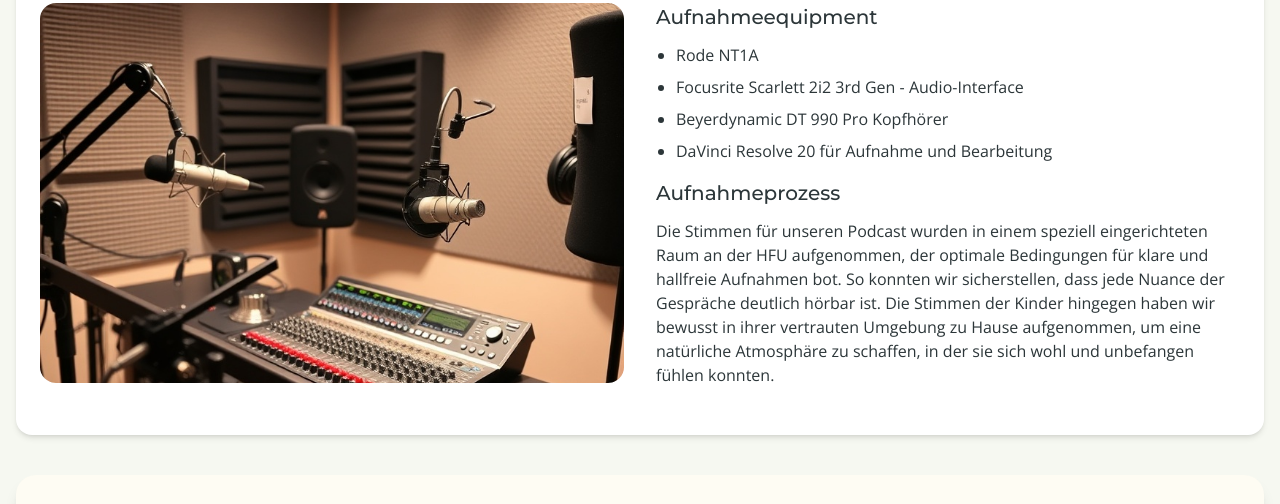
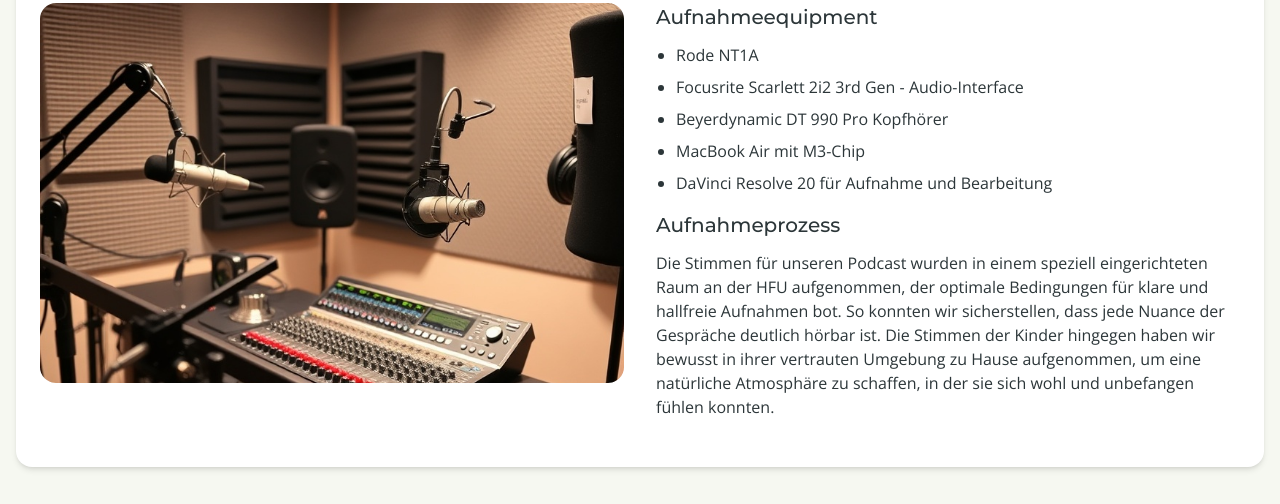
Before and after one commit to MichiHfu/PodcastWieKlingtZeit, a plain HTML site: page index.html in a window 1280 px wide. Shown: the part 1651-2155 px from the top of the page. Drawn offline with nearby package versions, Linux system fonts and the light colour scheme.

Commit message:
Update index.html

```diff
--- a/index.html
+++ b/index.html
@@ -177,6 +177,7 @@ transform: rotate(45deg);
 <li>Rode NT1A</li>
 <li>Focusrite Scarlett 2i2 3rd Gen - Audio-Interface</li>
 <li>Beyerdynamic DT 990 Pro Kopfhörer</li>
+<li>MacBook Air mit M3-Chip</li>
 <li>DaVinci Resolve 20 für Aufnahme und Bearbeitung</li>
 </ul>
 <h4 class="text-xl font-medium mb-3">Aufnahmeprozess</h4>
```
